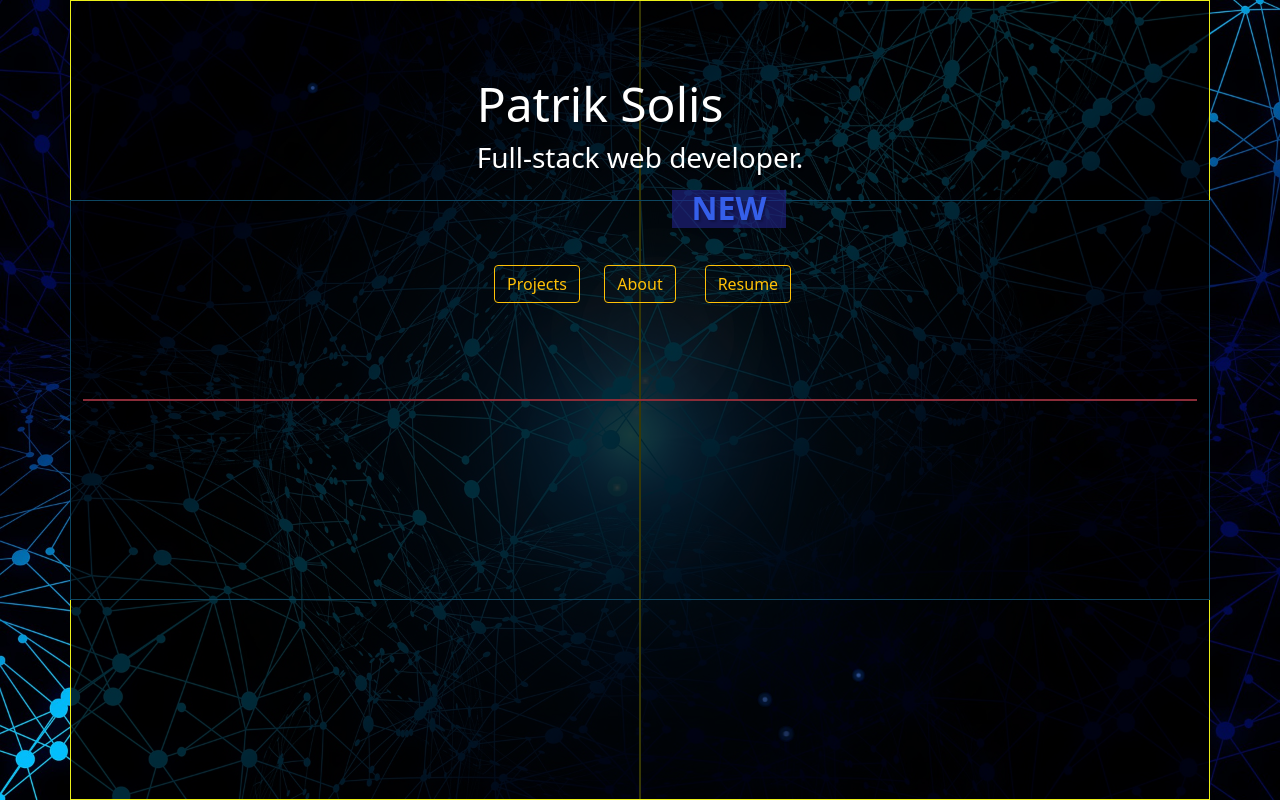
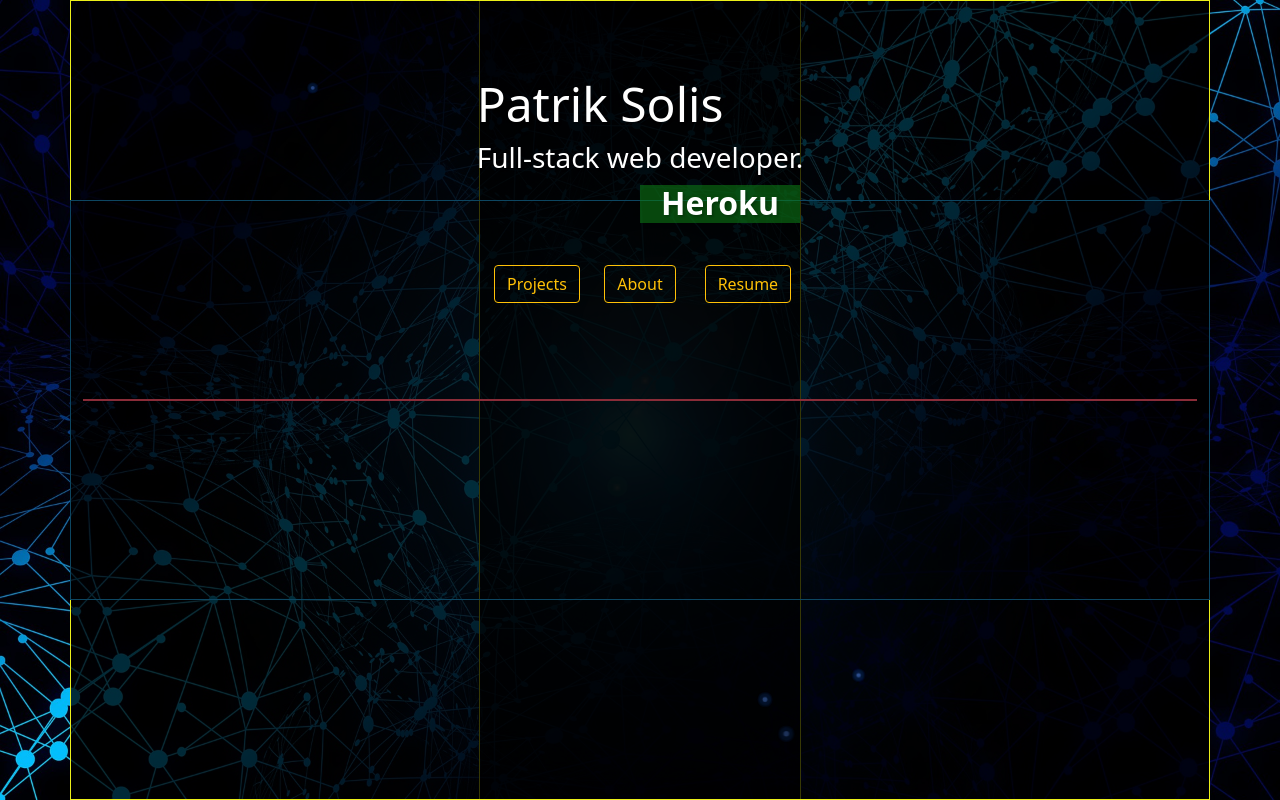
Before and after one commit to Ario124/Portfolio, a Django app: page / in a window 1280 px wide. Run offline with Django 3.2, Linux system fonts and the light colour scheme.

Commit message:
Adjusted placement for text-scroll container and removed unused CSS.

```diff
--- a/base/templates/base/home.html
+++ b/base/templates/base/home.html
@@ -2,21 +2,6 @@
 {%  load static %}
 {% block content %}
 
-
-
-<!-- <div class="container" style="border:1px solid rgb(0, 81, 255)";>
-  <div class="row">
-    <div class="col-sm-6 col-md-4" style="border:1px solid darkorange";>
-      <h1>hello</h1>
-    </div>
-    <div class="col-sm-6 col-md-4" style="border:1px solid darkorange";>
-      <h1>hello</h1>
-    </div>
-    <div class="col-sm-6 col-md-4" style="border:1px solid darkorange";>
-      <h1>hello</h1>
-    </div>
-  </div>
-</div> -->
 <div class="">
     <div class="">
 
@@ -50,71 +35,24 @@
                 </div>
                 </div>
 
-                <div class="testo_box">
-                <!-- Scroller Start -->
-
-                <div class="scroller scrolling-words-container">
+                <div class="scroll_text_container">
+                  <div class="scroller scrolling-words-container mt-2">
                     <div class="text-center scrolling-words-box">
                       <ul>
-                      <li style="color: #ea4335">Python</li>
-                      <li style="color: #122d58">Django</li>
-                      <li style="color: #34a853">SQL</li>
-                      <li style="color: #fbbc04">Scripts</li>
-                      <li style="color: #ea3571">CSS3</li>
-                      <li style="color: #355fea">NEW</li>
-                      <li style="color: #0ccc3c">OK</li>
+                        {% for item in item_list %}
+                        <li class="{% cycle 'word_box_color' 'word_box_color2' %}">{{item}}</li>
+                        {% endfor %}
                       </ul>
                     </div>
                   </div>
-
-                <!-- Scroller End -->
             </div>
-
-
                     <!-- Buttons container -->
-
                   <div class="container buttons_container">
                     <div class="row">
                       <div class="col-lg-4 pt-4" ><button type="button" class="btn btn-outline-warning">Projects</button></div>
                       <div class="col-lg-4 pt-4" ><button type="button" class="btn btn-outline-warning">About</button></div>
                       <div class="col-lg-4 pt-4" ><button type="button" class="btn btn-outline-warning">Resume</button></div>
                     </div>
-              </div>
-
-
-
-              <!-- <div class="container effects_container" style="border:1px solid rgb(236, 240, 25)";>
-                <div class="row" style="border:1px solid rgb(13, 70, 97)";>
-                  <div class="col" style="border:1px solid rgb(138, 44, 56)";>
-                  <h1>hello</h1>
-
-                  <span style="--size:2; --color:#0ff;"></span>
-                  <span style="--size:3; --color:#0f0;"></span>
-                  <span style="--size:4; --color:#f0f;"></span>
-                  <span style="--size:5; --color:#ff0000;"></span>
-                  <span style="--size:6; --color:#ffff00;"></span>
-
-                  </div>
-                </div>
-                <div class="container filter_container" style="border:1px solid rgb(18, 55, 70)";></div>
-
-
-              </div> -->
-
-
-             <!-- <div class="cool_effects">
-              <div class="row align-items-center justify-content-center">
-                  <div class="col-12">
-                    <span style="--size:2; --color:#0ff;"></span>
-                    <span style="--size:3; --color:#0f0;"></span>
-                    <span style="--size:4; --color:#f0f;"></span>
-                    <span style="--size:5; --color:#ff0000;"></span>
-                    <span style="--size:6; --color:#ffff00;"></span>
-                  </div>
-              </div>
-           </div> -->
-
-
                   </div>
           </div>
 
--- a/base/views.py
+++ b/base/views.py
@@ -1,7 +1,12 @@
 from django.shortcuts import render
 from django.http import HttpResponse
+import random
 
 # Create your views here.
 
 def home (request):
-    return render(request, 'base/home.html')
+    item_list = ['Python', 'Django', 'JavaScript', 'SQL', 'CSS3', 'Scripts', 'Heroku']
+    rand_item_list = random.sample(item_list, 7)
+
+    context = {'item_list': rand_item_list}
+    return render(request, 'base/home.html', context)
--- a/static/styles/style.css
+++ b/static/styles/style.css
@@ -76,19 +49,13 @@
   display: flex;
   justify-content: center;
   align-items: center;
-  /* border: 1px solid red; */
 }
 
-.testo_box {
-  margin-top: 8rem;
-  position: absolute;
-  width: auto;
-  height: 10rem;
-  display: flex;
-  justify-content: center;
-  align-items: center;
-  /* border: 1px solid red; */
+
+.scroll_text_container {
+  margin-top: 11rem;
 }
+
 
 .buttons_container {
   margin-top: 15rem;
@@ -396,17 +255,33 @@
 .scrolling-words-box {
   height: 3rem;
   margin: auto;
+  margin-right: -20%;
   overflow: hidden;
+  width: 100%;
+  align-items: center;
+  justify-content: center;
+  display: flex;
 }
+
+
+
 
 .scrolling-words-box ul li {
   align-items: center;
   justify-content: flex-end;
   height: 3rem;
+  width: 100%;
   list-style: none;
-  background: rgba(34, 36, 133, 0.63);
+  /* background: rgba(34, 36, 133, 0.63); */
 }
 
+.word_box_color {
+
+  background: red;
+}
+.word_box_color2 {
+  background: rgba(12, 121, 21, 0.589);
+}
 
 
 
@@ -423,10 +298,9 @@
   position: absolute;
   top: 0;
   animation: slide 14s infinite;
-  font-weight: bold;
+  /* font-weight: bold; */
 
 }
-
 
 
 @keyframes slide {
```
Also changed, not shown: other parts of static/styles/style.css (+0 -135 lines). Lines whose indentation alone changed are shown as unchanged.
